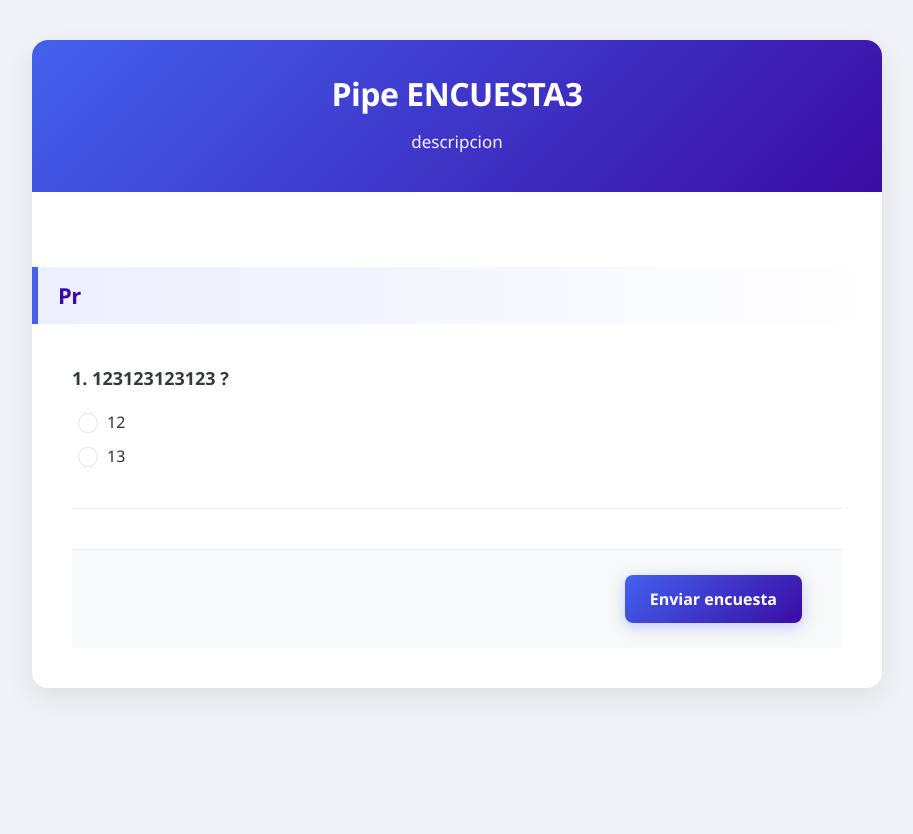
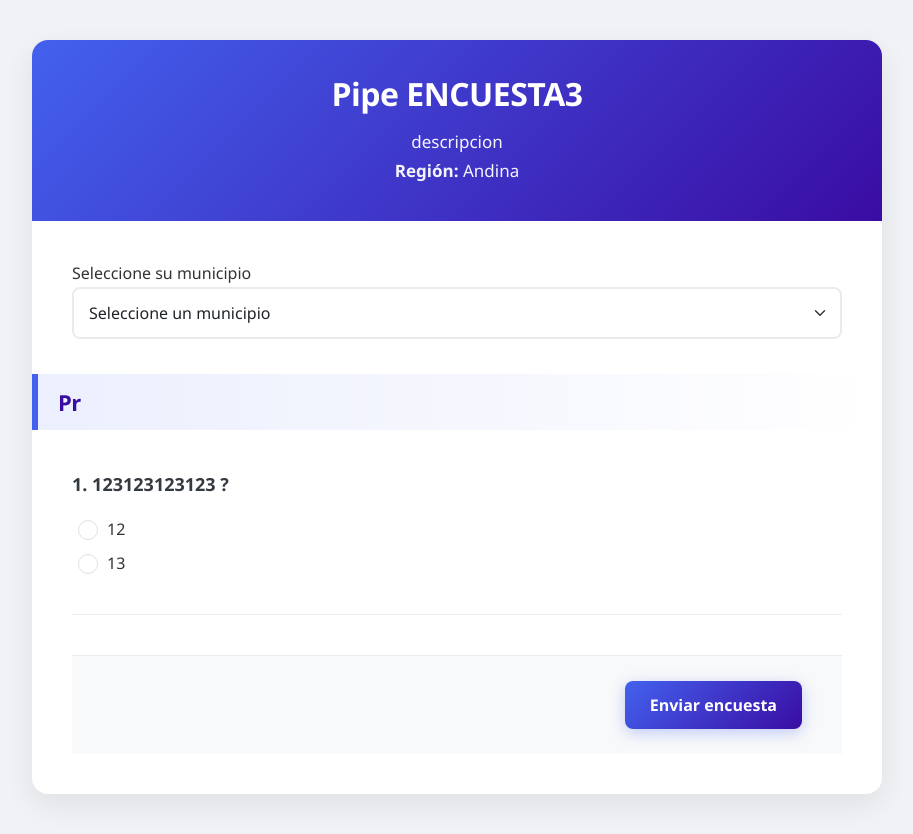
Before and after one commit to gvarela-interacto/corpensar, a Django app: a page that uses templates/Encuesta/responder_encuesta.html in a window 1280 px wide. Shown: the whole page, without its empty margins (183-1096 px from the left). Before the commit the page ends 692 px from the top, so only its background shows below. Run offline with Django 5.2, Linux system fonts and the light colour scheme; data comes from the database, SQL or seed files in the repository; both versions use the stored data as it was after the commit; parts of the project's set-up code (start-up, migrations or seed data) failed here and were passed over; some libraries are stand-ins or nearby versions.

Commit message:
Se cambia para que la encuenta se envie sin municipio y se añada el municipio a la respuesta de la encuesta segun la region

```diff
--- a/corpensar/models.py
+++ b/corpensar/models.py
@@ -41,13 +41,8 @@ class Encuesta(models.Model):
     es_publica = models.BooleanField(default=False, verbose_name=_("Es pública"))
     region = models.ForeignKey(Region, on_delete=models.SET_NULL, null=True, blank=True, verbose_name="Región")
 
-    municipio = ChainedForeignKey(
+    municipio = models.ForeignKey(
         Municipio,
-        chained_field="region",
-        chained_model_field="region",
-        show_all=False,
-        auto_choose=True,
-        sort=True,
         on_delete=models.SET_NULL,
         null=True,
         blank=True,
@@ -254,6 +249,7 @@ class RespuestaEncuesta(models.Model):
     """Registro completo de una respuesta a encuesta"""
     encuesta = models.ForeignKey(Encuesta, related_name='respuestas', on_delete=models.CASCADE, verbose_name=_("Encuesta"))
     usuario = models.ForeignKey(User, null=True, blank=True, on_delete=models.SET_NULL, verbose_name=_("Usuario"))
+    municipio = models.ForeignKey(Municipio, null=True, blank=True, on_delete=models.SET_NULL, verbose_name=_("Municipio"))
     fecha_respuesta = models.DateTimeField(auto_now_add=True, verbose_name=_("Fecha de respuesta"))
     ip_address = models.GenericIPAddressField(null=True, blank=True, verbose_name=_("Dirección IP"))
     user_agent = models.TextField(null=True, blank=True, verbose_name=_("User Agent"))
--- a/corpensar/urls.py
+++ b/corpensar/urls.py
@@ -20,7 +20,6 @@ urlpatterns = [
   path('encuestas/<int:pk>/resultados/', views.ResultadosEncuestaView.as_view(), name='resultados_encuesta'),
   path('encuestas/<slug:slug>/responder/', views.responder_encuesta, name='responder_encuesta'),
   path('encuesta/responder/<int:encuesta_id>/', views.guardar_respuesta, name='guardar_respuesta'),
-  path("chaining/", include("smart_selects.urls")),
   path('regiones-y-municipios/', views.regiones_y_municipios, name='regiones_y_municipios'),
   path('region/crear/', views.crear_region, name='crear_region'),
   path('municipio/crear/', views.crear_municipio, name='crear_municipio'),
--- a/corpensar/views.py
+++ b/corpensar/views.py
@@ -132,7 +132,7 @@ def crear_desde_cero(request):
         region_id = request.POST.get('region')
         municipio_id = request.POST.get('municipio')
         region = Region.objects.filter(id=region_id).first() if region_id else None
-        municipio = Municipio.objects.filter(id=municipio_id).first() if municipio_id else None
+
 
         # Crear la encuesta y guardarla en una variable
         encuesta = Encuesta.objects.create(
@@ -145,7 +145,7 @@ def crear_desde_cero(request):
             es_publica=es_publica,
             creador=request.user,
             region=region,
-            municipio=municipio
+            municipio= None
         )
 
         # Obtener preguntas del formulario
@@ -775,6 +775,8 @@ class FechaForm(BaseEncuestaForm):
 def responder_encuesta(request, slug):
     """Vista para responder una encuesta"""
     encuesta = get_object_or_404(Encuesta, slug=slug)
+    municipios = Municipio.objects.filter(region=encuesta.region)
+
 
     # Obtener todos los tipos de preguntas hijos
     tipos_preguntas = [cls.__name__.lower() for cls in PreguntaBase.__subclasses__()]
@@ -805,6 +807,7 @@ def responder_encuesta(request, slug):
 
     return render(request, 'encuesta/responder_encuesta.html', {
         'encuesta': encuesta,
+        'municipios': municipios,
         'preguntas': preguntas_ordenadas,
         'secciones_unicas': secciones_unicas,  # Lista de secciones en orden de aparición sin duplicados
         'preguntas_por_seccion': preguntas_por_seccion  # Diccionario opcional con preguntas agrupadas
@@ -817,44 +820,36 @@ def encuesta_completada(request, slug):
         'encuesta': encuesta
     })
 
+
 @login_required
 def guardar_respuesta(request, encuesta_id):
-    print("Entering guardar_respuesta function")
     encuesta = get_object_or_404(Encuesta, id=encuesta_id)
-    print(f"Encuesta retrieved: {encuesta}")
 
     if request.method == 'POST':
-        print("Processing POST request")
+        municipio_id = request.POST.get('municipio')
+        municipio = Municipio.objects.filter(id=municipio_id).first() if municipio_id else None
+
         respuesta = RespuestaEncuesta.objects.create(
             encuesta=encuesta,
             usuario=request.user,
+            municipio=municipio,  # ✅ aquí lo guardas
             ip_address=get_client_ip(request),
             user_agent=request.META.get('HTTP_USER_AGENT', ''),
             completada=True
         )
-        print(f"RespuestaEncuesta created: {respuesta}")
 
-        print("Processing text questions")
+        # Procesar las respuestas
         procesar_preguntas_texto(request, respuesta)
-        print("Processing multiple choice questions")
         procesar_preguntas_opcion_multiple(request, respuesta)
-        print("Processing checkbox questions")
         procesar_preguntas_casillas(request, respuesta)
-        print("Processing dropdown questions")
         procesar_preguntas_desplegable(request, respuesta)
-        print("Processing scale questions")
         procesar_preguntas_escala(request, respuesta)
-        print("Processing matrix questions")
         procesar_preguntas_matriz(request, respuesta)
-        print("Processing date questions")
         procesar_preguntas_fecha(request, respuesta)
-        print("Processing star rating questions")
         procesar_preguntas_estrellas(request, respuesta)
 
-        print("Redirecting to index")
         return redirect('index')
 
-    print("Redirecting to todas_encuestas")
     return redirect('todas_encuestas')
 
 def procesar_preguntas_texto(request, respuesta):
--- a/templates/Encuesta/responder_encuesta.html
+++ b/templates/Encuesta/responder_encuesta.html
@@ -376,10 +376,22 @@
         <div class="survey-header">
             <h1>{{encuesta.titulo}}</h1>
             <p>{{encuesta.descripcion}}</p>
+            <p><strong>Región:</strong> {{ encuesta.region.nombre }}</p>
+
+
         </div>
 
         <form method="POST" action="{% url 'guardar_respuesta' encuesta.id %}" class="survey-body">
             {% csrf_token %}
+            <div class="mb-3">
+                <label for="municipio">Seleccione su municipio</label>
+                <select name="municipio" id="municipio" class="form-select" required>
+                    <option value="">Seleccione un municipio</option>
+                    {% for municipio in municipios %}
+                        <option value="{{ municipio.id }}">{{ municipio.nombre }}</option>
+                    {% endfor %}
+                </select>
+            </div>
             {% for seccion in secciones_unicas %}
                 <h3 class="section-title">{{ seccion }}</h3>
                 {% for pregunta in preguntas %}
```
Also changed, not shown: templates/Encuesta/crear_desde_cero.html (+0 -42 lines), db.sqlite3.
